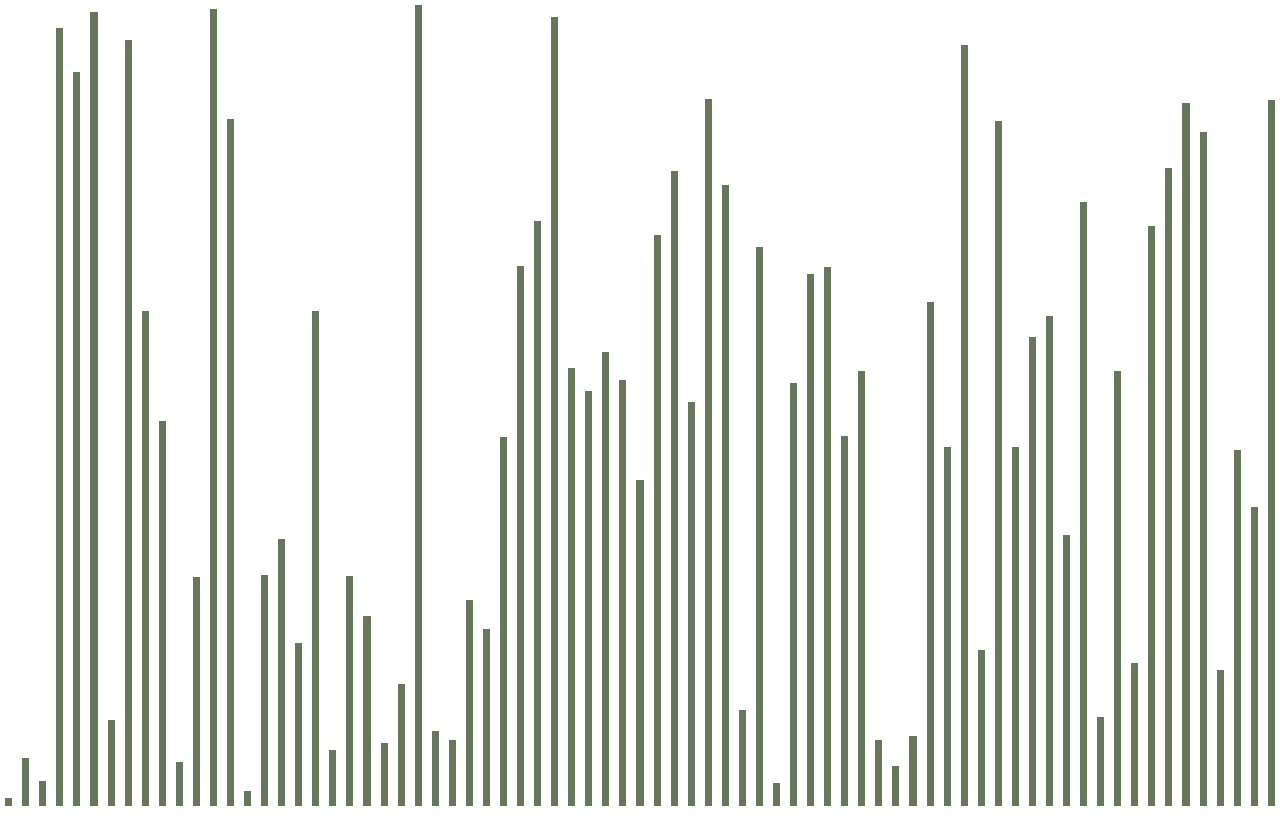
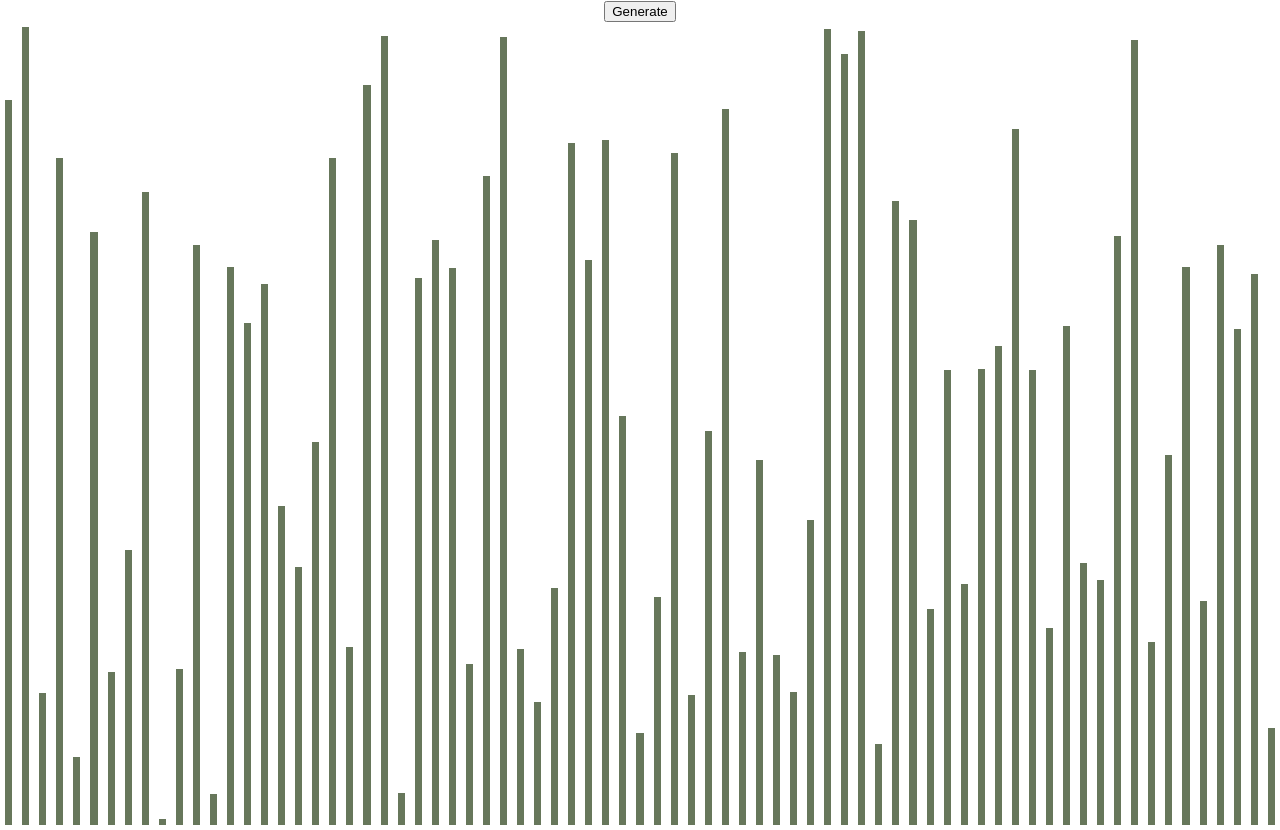
Before and after one commit to Kevrev/AlgoVisualizer, a React (Create React App) app: page / in a window 1280 px wide. Built offline with nearby package versions, Linux system fonts and the light colour scheme.

Commit message:
generate button functions, page useffect loads array on start (need to rename funcs)

```diff
--- a/src/Visualizer/Visualizer.js
+++ b/src/Visualizer/Visualizer.js
@@ -1,20 +1,27 @@
-function Visualizer() {
-  let array = [];
+import { useState, useEffect } from 'react';
+
+const Visualizer = () => {
+  const [array, setArray] = useState([]);
 
   const arrayRandom = (min, max) => {
-    return Math.floor(Math.random() * (max - min) ) + min;
-  }
+    return Math.floor(Math.random() * (max - min)) + min;
+  };
 
-  const arraypush = (array) => {
+  const arrayPush = () => {
+    const newArray =[];
     for (let i = 0; i < 75; i++) {
-      array.push(arrayRandom(1, 800));
+      newArray.push(arrayRandom(1, 800));
     }
-    return array;
+    setArray(newArray);
   };
-  arraypush(array);
+
+  useEffect(() => {
+    arrayPush();
+  }, []);
 
   return (
     <>
+      <button onClick={arrayPush}>Generate</button>
       <div className="array-container">
         {array.map((value, index) => (
           <div
```
